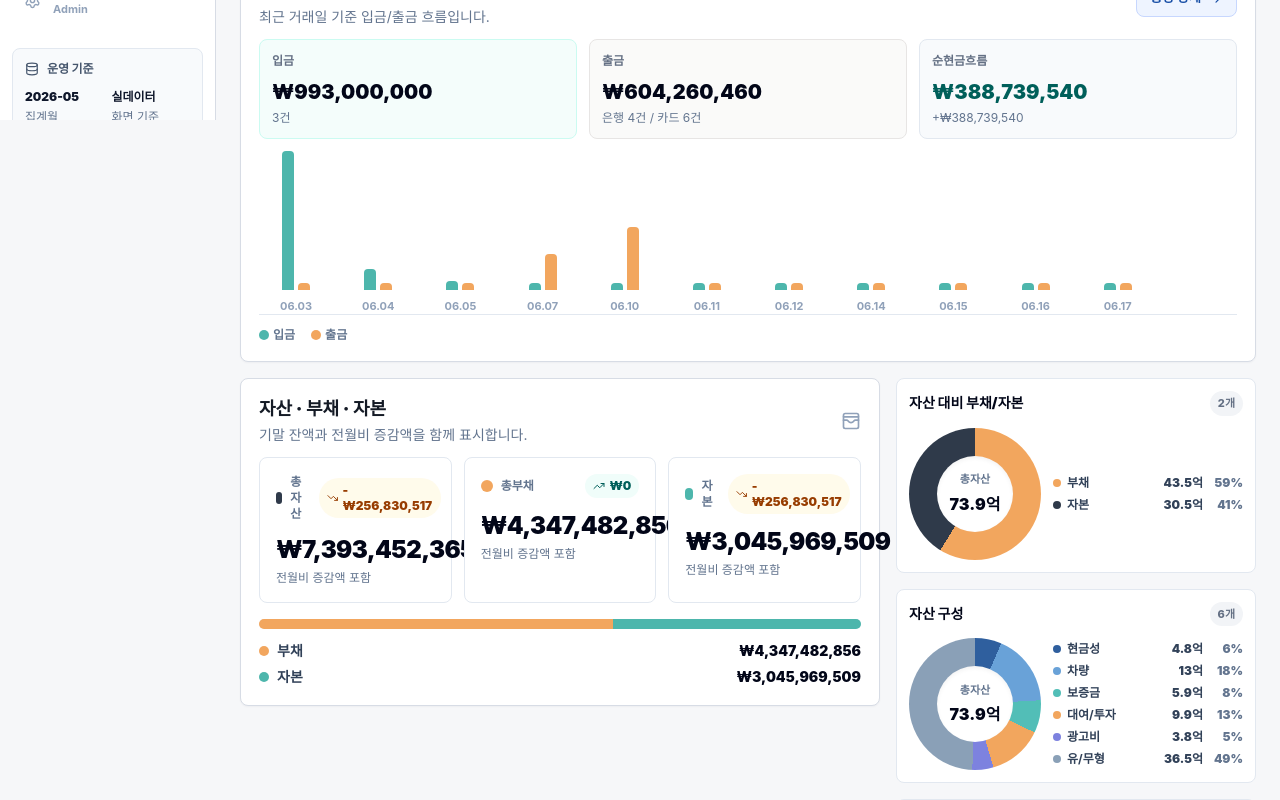
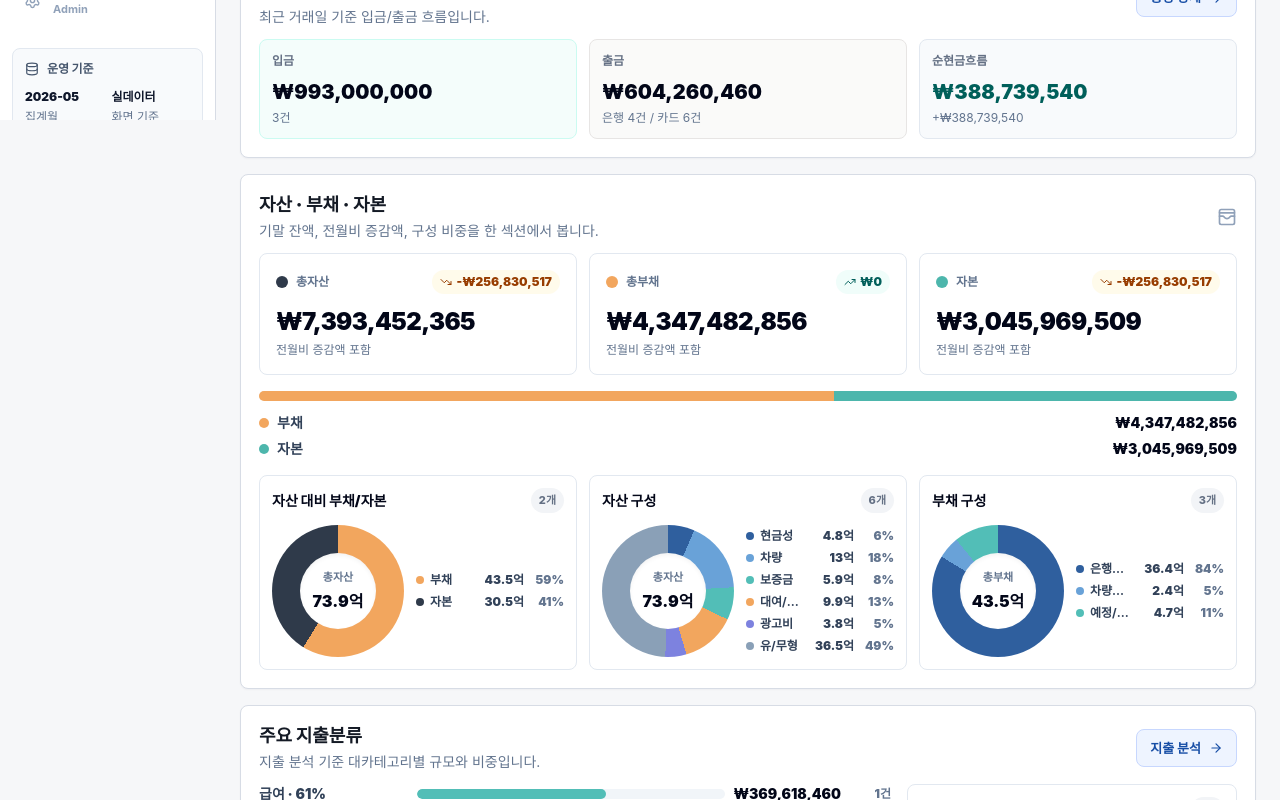
Before and after one commit to artong0906-cloud/finance-ops-dashboard, a Next.js app: page /dashboard in a window 1280 px wide. Shown: the part 680-1480 px from the top of the page. Built offline with nearby package versions, Linux system fonts and the light colour scheme; no server answers.

Commit message:
Restructure dashboard balance section

```diff
--- a/app/dashboard/page.tsx
+++ b/app/dashboard/page.tsx
@@ -278,28 +278,6 @@ function RankBar({
   );
 }
 
-function FlowBars({
-  rows,
-  maxAmount
-}: {
-  rows: { label: string; cashIn: number; cashOut: number }[];
-  maxAmount: number;
-}) {
-  return (
-    <div className="grid h-44 grid-cols-12 items-end gap-2 border-b border-slate-200 pt-3 max-lg:grid-cols-6">
-      {rows.map((row) => (
-        <div className="grid h-full grid-rows-[1fr_auto] gap-2" key={row.label}>
-          <div className="flex items-end justify-center gap-1">
-            <div className="w-3 rounded-t" style={{ height: `${Math.max(5, ratio(row.cashIn, maxAmount))}%`, backgroundColor: inflowColor }} title={`입금 ${formatKRW(row.cashIn)}`} />
-            <div className="w-3 rounded-t" style={{ height: `${Math.max(5, ratio(row.cashOut, maxAmount))}%`, backgroundColor: outflowColor }} title={`출금 ${formatKRW(row.cashOut)}`} />
-          </div>
-          <div className="truncate text-center text-[11px] font-bold text-slate-400">{row.label}</div>
-        </div>
-      ))}
-    </div>
-  );
-}
-
 function FinancialCard({
   label,
   value,
@@ -376,17 +354,6 @@ export default async function DashboardPage() {
   const netCashFlow = cashIn - cashOut;
   const bankRows = operatingRows.filter((row) => row.source === "은행");
   const cardRows = operatingRows.filter((row) => row.source === "카드");
-  const flowRows = Array.from(
-    operatingRows.reduce((acc, row) => {
-      const date = row.date.slice(5).replace("-", ".");
-      const current = acc.get(date) || { label: date, cashIn: 0, cashOut: 0 };
-      if (row.cashFlowType === "입금") current.cashIn += row.amount;
-      if (row.cashFlowType === "출금") current.cashOut += row.amount;
-      acc.set(date, current);
-      return acc;
-    }, new Map<string, { label: string; cashIn: number; cashOut: number }>())
-  ).map(([, value]) => value).sort((a, b) => a.label.localeCompare(b.label)).slice(-12);
-  const maxFlowAmount = Math.max(1, ...flowRows.flatMap((row) => [row.cashIn, row.cashOut]));
 
   const expenseRows = operatingRows.filter((row) => row.cashFlowType === "출금");
   const totalExpense = sumBy(expenseRows, (row) => row.amount);
@@ -480,20 +447,15 @@ export default async function DashboardPage() {
                 <div className="mt-1 text-xs text-slate-500">{signedKRW(netCashFlow)}</div>
               </div>
             </div>
-            <FlowBars maxAmount={maxFlowAmount} rows={flowRows} />
-            <div className="mt-3 flex items-center gap-4 text-xs font-bold text-slate-500">
-              <span className="inline-flex items-center gap-1"><span className="h-2.5 w-2.5 rounded-full" style={{ backgroundColor: inflowColor }} />입금</span>
-              <span className="inline-flex items-center gap-1"><span className="h-2.5 w-2.5 rounded-full" style={{ backgroundColor: outflowColor }} />출금</span>
-            </div>
           </div>
         </section>
 
-        <section className="grid grid-cols-[minmax(0,1fr)_360px] items-start gap-4 max-xl:grid-cols-1">
-          <div className="card">
+        <section className="card">
+          <div>
             <div className="mb-3 flex items-center justify-between gap-3 max-md:flex-col max-md:items-start">
               <div>
                 <h2 className="section-title">자산 · 부채 · 자본</h2>
-                <p className="mt-1 text-sm text-slate-500">기말 잔액과 전월비 증감액을 함께 표시합니다.</p>
+                <p className="mt-1 text-sm text-slate-500">기말 잔액, 전월비 증감액, 구성 비중을 한 섹션에서 봅니다.</p>
               </div>
               <WalletCards size={20} className="text-slate-400" />
             </div>
@@ -508,12 +470,11 @@ export default async function DashboardPage() {
                 { label: "자본", amount: equity, color: inflowColor }
               ]} />
             </div>
-          </div>
-
-          <div className="grid h-fit gap-4">
-            <DonutPanel segments={capitalSegments} title="자산 대비 부채/자본" totalLabel="총자산" totalValue={formatCompactKRW(totalAssets)} />
-            <DonutPanel segments={assetSegments} title="자산 구성" totalLabel="총자산" totalValue={formatCompactKRW(totalAssets)} />
-            <DonutPanel segments={liabilitySegments} title="부채 구성" totalLabel="총부채" totalValue={formatCompactKRW(totalLiabilities)} />
+            <div className="mt-4 grid grid-cols-3 gap-3 max-xl:grid-cols-1">
+              <DonutPanel segments={capitalSegments} title="자산 대비 부채/자본" totalLabel="총자산" totalValue={formatCompactKRW(totalAssets)} />
+              <DonutPanel segments={assetSegments} title="자산 구성" totalLabel="총자산" totalValue={formatCompactKRW(totalAssets)} />
+              <DonutPanel segments={liabilitySegments} title="부채 구성" totalLabel="총부채" totalValue={formatCompactKRW(totalLiabilities)} />
+            </div>
           </div>
         </section>
 
```
